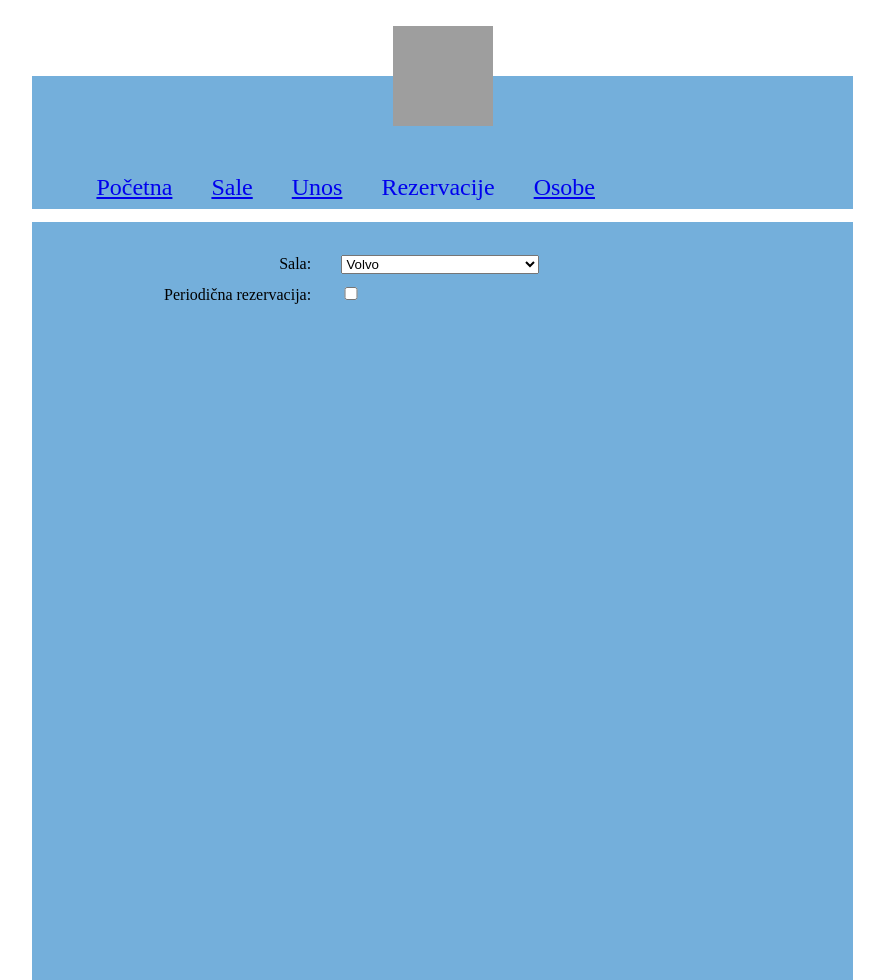
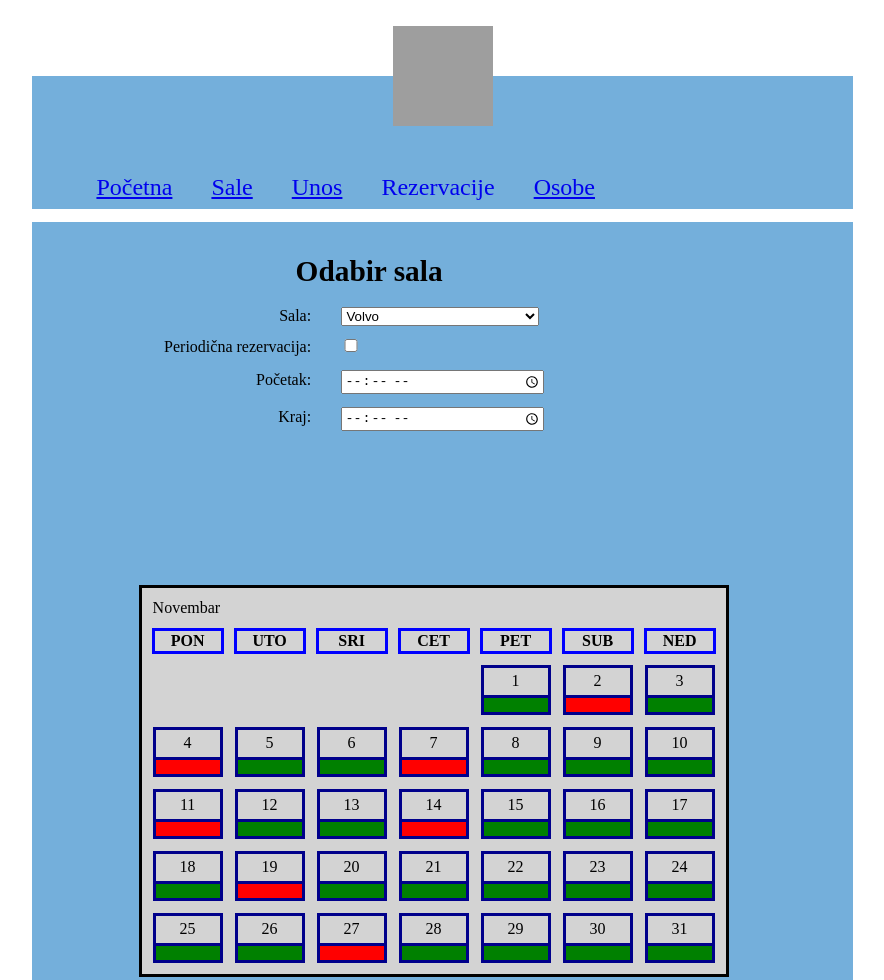
Before and after one commit to Lino2007/classroom-reservation-website, a plain HTML site: page html/rezervacija.html in a window 1280 px wide. Shown: the top 980 px of the page, without its empty margins (229-1113 px from the left). Drawn offline with Linux system fonts and the light colour scheme; grey boxes are pictures that could not be loaded; a web font is replaced by a local one.

Commit message:
Uradjen veci dio zadatka 4

```diff
--- a/css/rezervacija.css
+++ b/css/rezervacija.css
@@ -90,10 +90,72 @@
 
  label + select {
     width: 30%;
-    margin: 5% 30% 0 4%;
+    margin: 3% 30% 0 4%;
 }
 
-label + input {
+label + input[type=checkbox] {
     width: 7%;
     margin: 2% 10% 0 2%;
 }
+
+label + input[type=time] {
+    width: 30%;
+    margin: 2% 30% 0 4%;
+}
+
+
+#odb {
+    margin-top: 4%;
+    margin-left:20%;
+    font-weight: bold;
+    font-size: 22pt;
+    text-align: right;
+}
+
+#kalendar {
+   margin-top:2%;
+    height:500pt;
+   width: 100%;
+   display: flex;
+  align-items: center;
+   margin-left: 13%;
+}
+
+table {
+    background: lightgrey;
+    border: 3px solid black;
+    border-spacing: 10px;
+}
+
+th {
+    border: 3px solid blue;
+}
+
+table td {
+    width: 70px;
+}
+
+#unutrasnja {
+    height: 50px;
+    border-collapse: collapse;
+    border: 3px solid darkblue;
+}
+#unutrasnja  td , tr {
+
+    border: 3px solid darkblue;
+}
+#unutrasnja tr {
+   /* height: 25px; */
+    text-align: center;
+}
+
+#unutrasnja tr .free{
+    height: 12px;
+  background: green;
+
+}
+#unutrasnja tr .busy{
+    height: 12px;
+    background: red;
+
+  }
--- a/html/rezervacija.html
+++ b/html/rezervacija.html
@@ -20,6 +20,7 @@
                         </ul>
                 </div>
                 <div id="glavni">
+                  <label id="odb">Odabir sala</label>
                           <div id= "dropdown">
                               <label>Sala: </label>
                              <select>
@@ -28,64 +29,66 @@
                                 <option value="mercedes">Mercedes</option>
                                 <option value="audi">Audi</option>
                             </select>
-                            <label>Periodična rezervacija: </label> <input type="checkbox" name="vehicle1" value="Bike">
+                            <label>Periodična rezervacija: </label> <input type="checkbox" name="vehicle1" value="Bike"></br>
+                            <label>Početak: </label> <input type="time" name="početak"></br>
+                            <label>Kraj: </label> <input type="time" name="kraj">
                           </div>
-
                             <div id="kalendar">
                                 <table>
+                                      <tr><td colspan="5">Novembar</td></tr>
                                         <tr>
-                                          <th></th>
-                                          <th></th>
-                                          <th></th>
-                                          <th></th>
-                                          <th></th>
-                                          <th></th>
-                                          <th></th>
+                                          <th>PON</th>
+                                          <th>UTO</th>
+                                          <th>SRI</th>
+                                          <th>CET</th>
+                                          <th>PET</th>
+                                          <th>SUB</th>
+                                          <th>NED</th>
                                         </tr>
                                         <tr>
                                           <td></td>
                                           <td></td>
                                           <td></td>
                                           <td></td>
-                                          <td></td>
-                                          <td></td>
-                                          <td></td>
+                                          <td><table id="unutrasnja"><tr><td>1</td></tr><tr><td class="free"></td></tr></table></td>
+                                          <td><table id="unutrasnja"><tr><td>2</td></tr><tr><td class="busy"></td></tr></table></td>
+                                          <td><table id="unutrasnja"><tr><td>3</td></tr><tr><td class="free"></td></tr></table></td>
                                         </tr>
                                         <tr>
-                                          <td></td>
-                                          <td></td>
-                                          <td></td>
-                                          <td></td>
-                                          <td></td>
-                                          <td></td>
-                                          <td></td>
+                                          <td><table id="unutrasnja"><tr><td>4</td></tr><tr><td class="busy"></td></tr></table></td>
+                                          <td><table id="unutrasnja"><tr><td>5</td></tr><tr><td class="free"></td></tr></table></td>
+                                          <td><table id="unutrasnja"><tr><td>6</td></tr><tr><td class="free"></td></tr></table></td>
+                                          <td><table id="unutrasnja"><tr><td>7</td></tr><tr><td class="busy"></td></tr></table></td>
+                                          <td><table id="unutrasnja"><tr><td>8</td></tr><tr><td class="free"></td></tr></table></td>
+                                          <td><table id="unutrasnja"><tr><td>9</td></tr><tr><td class="free"></td></tr></table></td>
+                                          <td><table id="unutrasnja"><tr><td>10</td></tr><tr><td class="free"></td></tr></table></td>
                                         </tr>
                                         <tr>
-                                          <td></td>
-                                          <td></td>
-                                          <td></td>
-                                          <td></td>
-                                          <td></td>
-                                          <td></td>
-                                          <td></td>
+                                            <td><table id="unutrasnja"><tr><td>11</td></tr><tr><td class="busy"></td></tr></table></td>
+                                            <td><table id="unutrasnja"><tr><td>12</td></tr><tr><td class="free"></td></tr></table></td>
+                                            <td><table id="unutrasnja"><tr><td>13</td></tr><tr><td class="free"></td></tr></table></td>
+                                            <td><table id="unutrasnja"><tr><td>14</td></tr><tr><td class="busy"></td></tr></table></td>
+                                            <td><table id="unutrasnja"><tr><td>15</td></tr><tr><td class="free"></td></tr></table></td>
+                                            <td><table id="unutrasnja"><tr><td>16</td></tr><tr><td class="free"></td></tr></table></td>
+                                            <td><table id="unutrasnja"><tr><td>17</td></tr><tr><td class="free"></td></tr></table></td>
                                         </tr>
                                         <tr>
-                                          <td></td>
-                                          <td></td>
-                                          <td></td>
-                                          <td></td>
-                                          <td></td>
-                                          <td></td>
-                                          <td></td>
+                                            <td><table id="unutrasnja"><tr><td>18</td></tr><tr><td class="free"></td></tr></table></td>
+                                            <td><table id="unutrasnja"><tr><td>19</td></tr><tr><td class="busy"></td></tr></table></td>
+                                            <td><table id="unutrasnja"><tr><td>20</td></tr><tr><td class="free"></td></tr></table></td>
+                                            <td><table id="unutrasnja"><tr><td>21</td></tr><tr><td class="free"></td></tr></table></td>
+                                            <td><table id="unutrasnja"><tr><td>22</td></tr><tr><td class="free"></td></tr></table></td>
+                                            <td><table id="unutrasnja"><tr><td>23</td></tr><tr><td class="free"></td></tr></table></td>
+                                            <td><table id="unutrasnja"><tr><td>24</td></tr><tr><td class="free"></td></tr></table></td>
                                         </tr>
                                         <tr>
-                                          <td></td>
-                                          <td></td>
-                                          <td></td>
-                                          <td></td>
-                                          <td></td>
-                                          <td></td>
-                                          <td></td>
+                                            <td><table id="unutrasnja"><tr><td>25</td></tr><tr><td class="free"></td></tr></table></td>
+                                            <td><table id="unutrasnja"><tr><td>26</td></tr><tr><td class="free"></td></tr></table></td>
+                                            <td><table id="unutrasnja"><tr><td>27</td></tr><tr><td class="busy"></td></tr></table></td>
+                                            <td><table id="unutrasnja"><tr><td>28</td></tr><tr><td class="free"></td></tr></table></td>
+                                            <td><table id="unutrasnja"><tr><td>29</td></tr><tr><td class="free"></td></tr></table></td>
+                                            <td><table id="unutrasnja"><tr><td>30</td></tr><tr><td class="free"></td></tr></table></td>
+                                            <td><table id="unutrasnja"><tr><td>31</td></tr><tr><td class="free"></td></tr></table></td>
                                         </tr>
                                       </table>
                                     </div>
```
